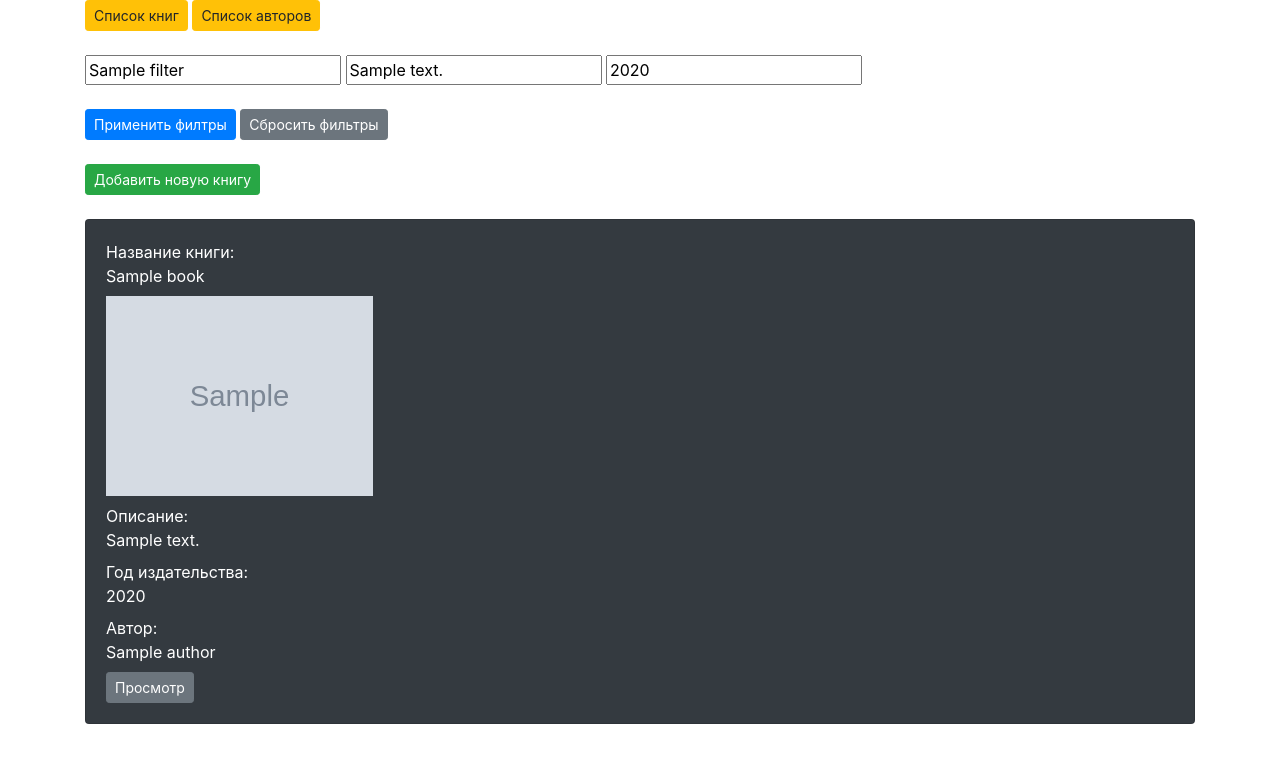
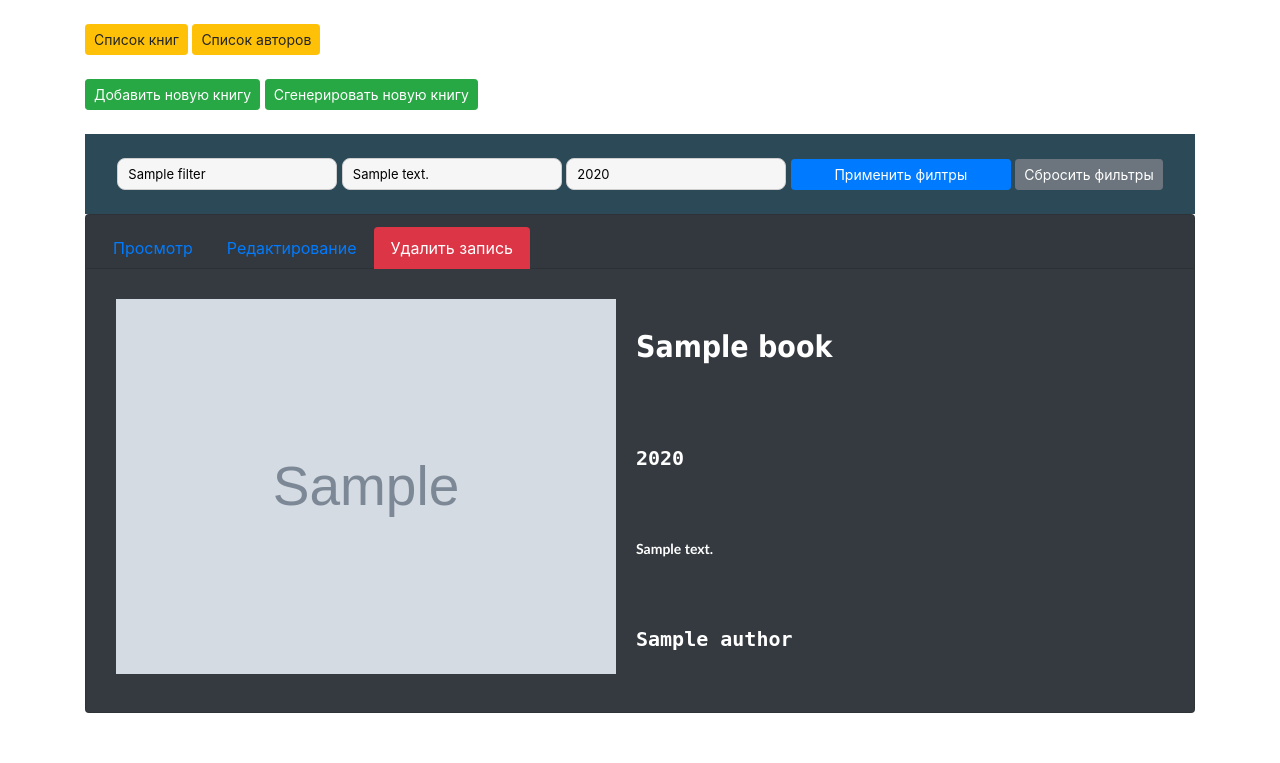
Before and after one commit to AndrewVeiner/books_lib, a Symfony app: template templates/books/index.html.twig in a window 1280 px wide. Shown: the top 763 px of the page. Run offline with Twig, Linux system fonts and the light colour scheme; the template is opened without the code that fills it: most values are stand-ins (such as "Sample title", 1, 10 or a date in 2020); grey boxes marked "Sample" are stand-in pictures; some libraries are stand-ins or nearby versions.

Commit message:
update dooks list style

```diff
--- a/public/css/listBooks.css
+++ b/public/css/listBooks.css
@@ -17,3 +17,42 @@
 label {
     cursor: pointer;
 }
+
+table {
+    border-spacing: 1px 1px;
+    font-family: 'Open Sans', sans-serif;
+    font-weight: bold;
+}
+th {
+    padding: 10px 20px;
+    background: #56433D;
+    color: #F9C941;
+    border-right: 2px solid;
+    font-size: 0.9em;
+}
+th:first-child {
+    text-align: left;
+}
+th:last-child {
+    border-right: none;
+}
+td {
+    vertical-align: middle;
+    padding: 10px;
+    font-size: 14px;
+}
+td:first-child {
+    border-right: none;
+}
+td:nth-child(2){
+    text-align: left;
+}
+
+input {
+    width: 220px;
+    font-size: 13px;
+    padding: 6px 0 4px 10px;
+    border: 1px solid #cecece;
+    background: #F6F6f6;
+    border-radius: 8px;
+}
--- a/templates/base.html.twig
+++ b/templates/base.html.twig
@@ -6,6 +6,12 @@
         {% block stylesheets %}
             <link rel="stylesheet" href="https://cdn.jsdelivr.net/npm/bootstrap@4.6.0/dist/css/bootstrap.min.css" integrity="sha384-B0vP5xmATw1+K9KRQjQERJvTumQW0nPEzvF6L/Z6nronJ3oUOFUFpCjEUQouq2+l" crossorigin="anonymous">
         {% endblock %}
+        <br>
+        <div class = "container">
+        <a class="btn btn-sm btn-warning" role="button" href="{{ path('books') }}">Список книг</a>
+        <a class="btn btn-sm btn-warning" role="button" href="{{ path('index_authors') }}">Список авторов</a>
+            <br><br>
+        </div>
     </head>
     <body>
         {% block body %}{% endblock %}
--- a/templates/books/index.html.twig
+++ b/templates/books/index.html.twig
@@ -10,73 +10,123 @@
 {% block body %}
     <div class="container">
         <div>
-            <a class="btn btn-sm btn-warning" role="button" href="{{ path('books') }}">Список книг</a>
-            <a class="btn btn-sm btn-warning" role="button" href="{{ path('index_authors') }}">Список авторов</a>
-            <br><br>
+            <a class="btn btn-sm btn-success" role="button" href="{{ path('create_books') }}">Добавить новую книгу</a>
+            <a class="btn btn-sm btn-success" role="button" href="{{ path('generate_book') }}">Сгенерировать новую книгу</a>
         </div>
 
-        <form class="tr table-head" method="GET">
-            <div class="th"></div>
-            <div class="th">
+        <br>
+        <form method="GET">
+            <div style="background: #2B4957;text-align: center;">
+                <br>
                 <input name="title" type="text" class="filter" value="{{ filters.title | default("") }}" placeholder="Фильтр по названию">
                 <input name="description" type="text" class="filter" value="{{ filters.description | default("") }}" placeholder="Фильтр по описанию">
                 <input name="year" type="number" class="filter" value="{{ filters.year | default("") }}" placeholder="Фильтр по году издания">
-            </div>
-                <br>
-            <div class="th">
                 <input class="btn btn-sm btn-primary" type="submit" value="Применить филтры" />
                 <a class="btn btn-sm btn-secondary" role="button" href="{{ path('books') }}">Сбросить фильтры</a>
+                <br><br>
             </div>
-
         </form>
-        <br>
-        <div><a class="btn btn-sm btn-success" role="button" href="{{ path('create_books') }}">Добавить новую книгу</a></div>
-        <br>
         {% for book in books %}
             <div class="card bg-dark text-white">
+                <div class="card-header">
+                    <ul class="nav nav-tabs card-header-tabs">
+                        <li class="nav-item">
+                            <a class="nav-link" href="{{ path('singleView_books', {'id': book.id}) }}">Просмотр</a>
+                        </li>
+                        <li class="nav-item">
+                            <a class="nav-link" href="{{ path('update_book', {'books': book.id}) }}">Редактирование</a>
+                        </li>
+                        <li class="nav-item">
+                            <a class="nav-link btn-danger" href="{{ path('delete_book', {'books': book.id}) }}">Удалить запись</a>
+                        </li>
+
+                    </ul>
+                </div>
                 <div class="card-body">
                     <form class="tr" action="/books/update_inline/{{ book.id }}" method="POST" enctype="multipart/form-data">
-                        <div class="td">
-                            <div>Название книги:</div>
-                            <textarea id="title-{{book.id}}" name="books[title]" type="text" class="form-control" required="required">{{ book.title }}</textarea>
-                            <label for="title-{{ book.id }}">{{ book.title }}</label>
-                        </div>
+                        <table>
+                            <tr>
+                                <td rowspan="4">
                                     <div class="td">
                                         <input id="cover-{{book.id}}" type="file" name="books[cover]" class="form-control">
                                         <label for="cover-{{ book.id }}">
-                                <img height="200px" src="{{ asset('uploads/' ~ book.cover) }}" />
+                                            <img width="500px" src="{{ asset('uploads/' ~ book.cover) }}" />
                                         </label>
                                     </div>
+                                </td>
 
+                                <td>
                                     <div class="td">
-                        <div>Описание:</div>
-                        <textarea id="description-{{book.id}}" name="books[description]" type="text" class="form-control" required="required">{{ book.description }}</textarea>
-                        <label for="description-{{ book.id }}">{{ book.description }}</label>
+                                        {#                                        <div>Название книги:</div>#}
+                                        <textarea style="font-family: tahoma; font-size: 30px;"  id="title-{{book.id}}" name="books[title]" type="text" class="form-control" required="required">{{ book.title }}</textarea>
+                                        <label style="font-family: tahoma; font-size: 30px;" for="title-{{ book.id }}">{{ book.title }}</label>
                                     </div>
+                                </td>
+
+
+
+                            <tr>
+                                <td>
                                     <div class="td">
-                        <div>Год издательства:</div>
-                        <textarea id="year-{{book.id}}" name="books[year]" type="text" class="form-control" required="required">{{ book.year }}</textarea>
-                        <label for="year-{{ book.id }}">{{ book.year }}</label>
+{#                                        <div>Год издательства:</div>#}
+                                        <textarea style="font-family: monospace; font-size: 20px;" id="year-{{book.id}}" name="books[year]" type="text" class="form-control" required="required">{{ book.year }}</textarea>
+                                        <label style="font-family: monospace; font-size: 20px;" for="year-{{ book.id }}">{{ book.year }}</label>
                                     </div>
+                                </td>
+                            </tr>
 
+                            <tr>
+                                <td>
+                                    <div class="td">
+{#                                        <div>Описание:</div>#}
+                                        <textarea style="font-family: Gill Sans, sans-serif;" id="description-{{book.id}}" name="books[description]" type="text" class="form-control" required="required">{{ book.description }}</textarea>
+                                        <label style="font-family: Gill Sans, sans-serif;" for="description-{{ book.id }}">{{ book.description }}</label>
+                                    </div>
+                                </td>
+                            </tr>
                     </form>
+
+                    <tr>
+                        <td>
+                            <div class="td">
                                 {% if book.authors|length == 0 %}
                                     <div>Автор не известен.</div>
-                    {% elseif book.authors|length == 1 %}
-                        <div>Автор:</div>
                                 {% else %}
-                        <div>Авторы:</div>
-                    {% endif %}
-
                                     {% for author in book.authors %}
                                         <form class="aut" action="/authors/update_inline/{{ book.id }}/{{ author.id }}" method="POST" enctype="multipart/form-data">
                                             <div class="td">
-                            <textarea id="author-{{author.id}}" name="authors[name]" type="text" class="form-control" required="required">{{ author.name }}</textarea>
-                            <label for="author-{{ author.id }}">{{ author.name }}</label>
+                                                <textarea  id="author-{{author.id}}-{{ book.id }}" name="authors[name]" type="text" class="form-control" required="required">{{ author.name }}</textarea>
+                                                <label style="font-family: monospace; font-size: 20px;" for="author-{{ author.id }}-{{ book.id }}">{{ author.name }}</label>
                                             </div>
                                         </form>
                                     {% endfor %}
-                    <a class="btn btn-sm btn-secondary" role="button" href="{{ path('singleView_books', {'id': book.id}) }}">Просмотр</a>
+                                {% endif %}
+
+                            </div>
+                        </td>
+                    </tr>
+                    </table>
+
+
+
+
+{#                    {% if book.authors|length == 0 %}#}
+{#                        <div>Автор не известен.</div>#}
+{#                    {% elseif book.authors|length == 1 %}#}
+{#                        <div>Автор:</div>#}
+{#                    {% else %}#}
+{#                        <div>Авторы:</div>#}
+{#                    {% endif %}#}
+
+{#                    {% for author in book.authors %}#}
+{#                    <form class="aut" action="/authors/update_inline/{{ book.id }}/{{ author.id }}" method="POST" enctype="multipart/form-data">#}
+{#                        <div class="td">#}
+{#                            <textarea id="author-{{author.id}}-{{ book.id }}" name="authors[name]" type="text" class="form-control" required="required">{{ author.name }}</textarea>#}
+{#                            <label for="author-{{ author.id }}-{{ book.id }}">{{ author.name }}</label>#}
+{#                        </div>#}
+{#                    </form>#}
+{#                    {% endfor %}#}
+{#                    <a class="btn btn-sm btn-secondary" role="button" href="{{ path('singleView_books', {'id': book.id}) }}">Просмотр</a>#}
                 </div>
             </div>
             <br>
```
Lines whose indentation alone changed are shown as unchanged.
